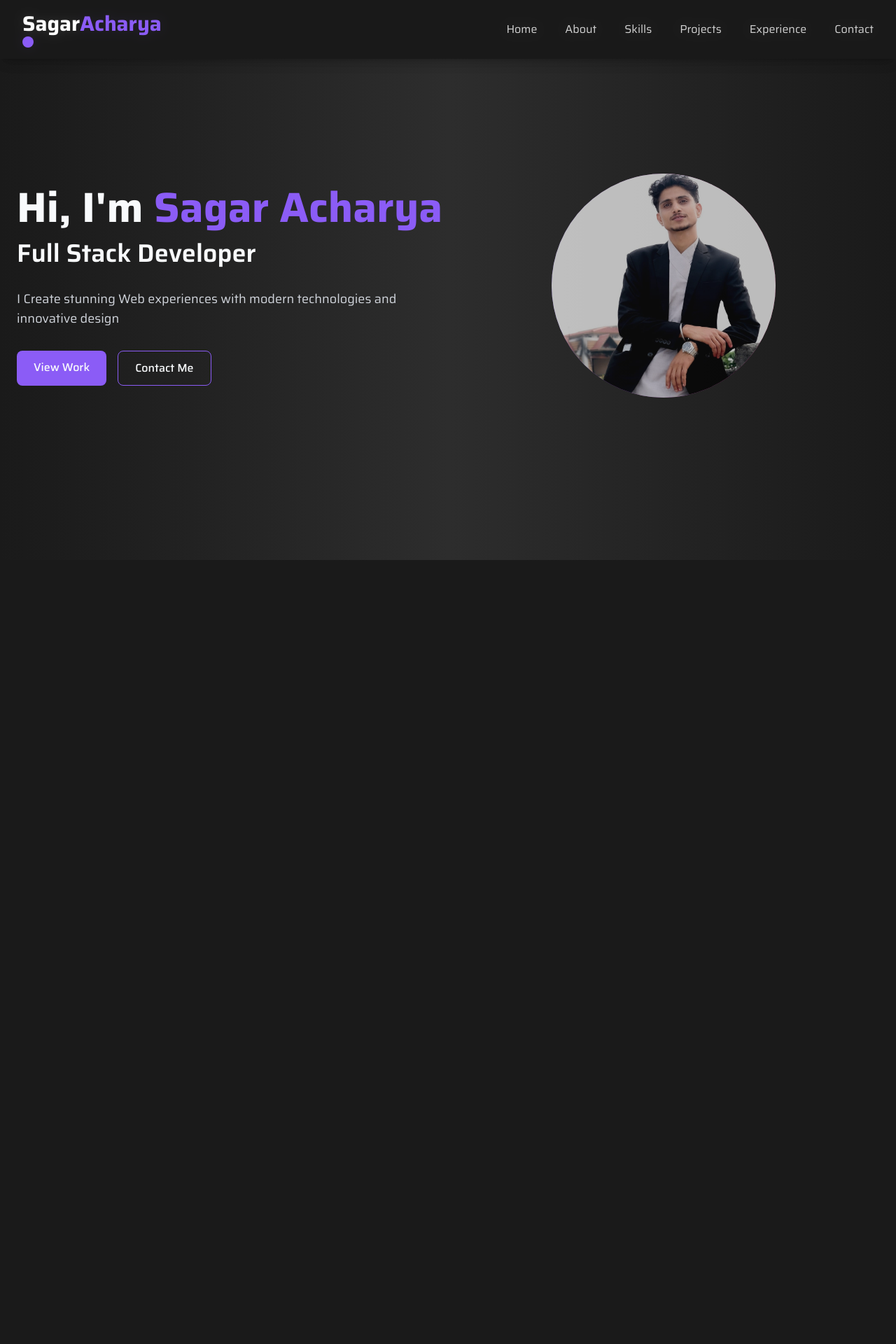
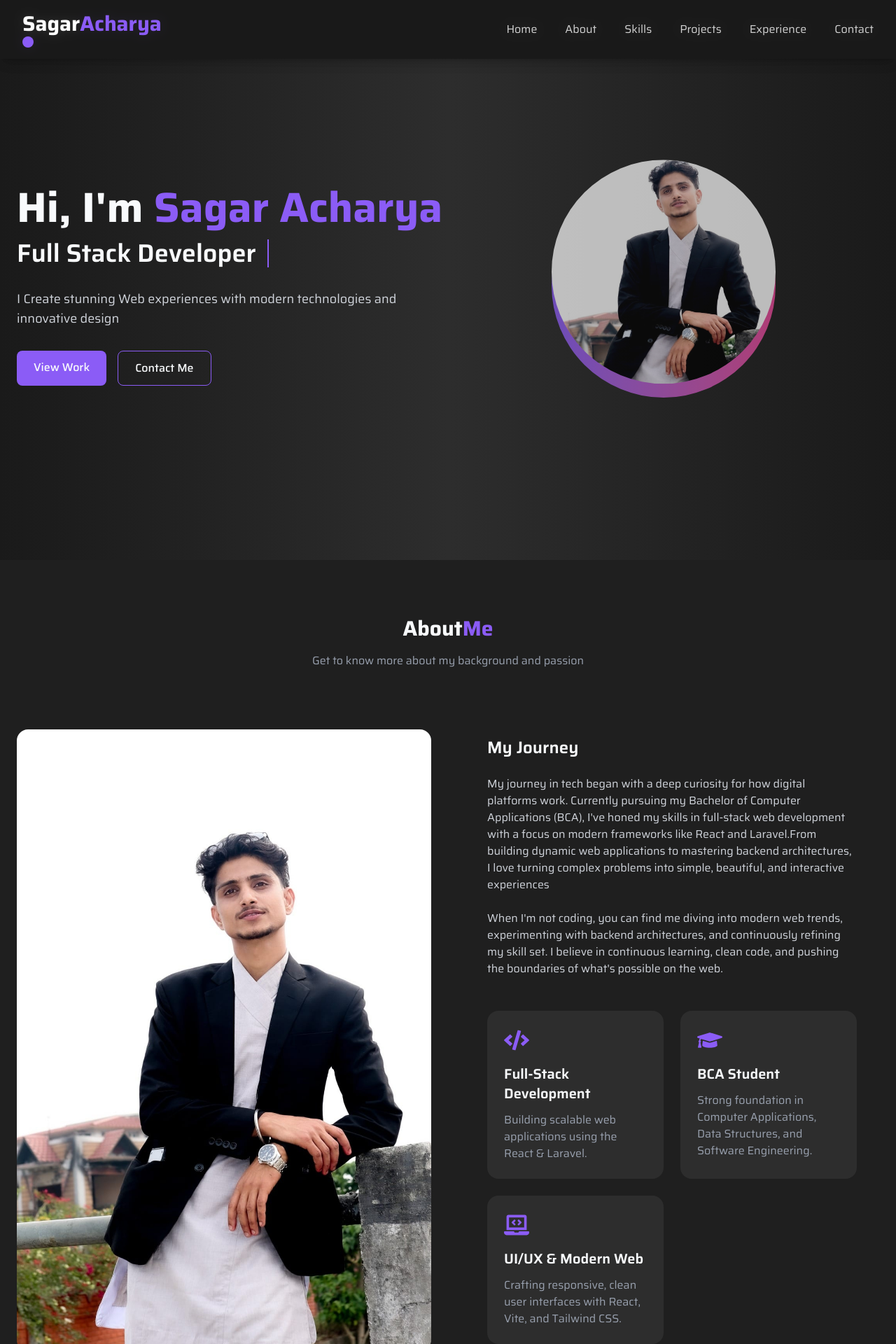
Before and after one commit to sagardacharya2000-w/sagar-portfolio, a React (Vite) app: page / in a window 1280 px wide. Shown: the top 1920 px of the page at 70% size. Before the commit the page ends 800 px from the top, so only its background shows below. Built offline with nearby package versions, Linux system fonts and the light colour scheme.

Commit message:
about section

```diff
--- /dev/null
+++ b/src/components/About.jsx
@@ -0,0 +1,79 @@
+import React from 'react'
+import {assets} from '../assets/assets'
+import {motion} from 'framer-motion'
+ import {aboutInfo} from '../constants/constants'
+const About = () => {
+  return (
+    <motion.div
+     initial={{opacity:0, y:50}}
+    whileInView={{opacity:1, y:0}}
+    transition={{duration:0.6, ease:"easeOut"}}
+    viewport={{once:true}}
+    id="about"
+    className='py-20 bg-dark-200'
+    >
+        <div className="container mx-0 px-6">
+            { /* Heading */}
+            <h2 className='text-3xl font-bold text-center mb-4'>About
+                <span className='text-purple'>Me</span>
+            </h2>
+            <p className="text-gray-400 text-center max-w-2xl mx-auto mb-16">Get to know more about my background and passion</p>
+
+            {/* image + my journey */}
+            <div className='flex flex-col md:flex-row items-center gap-12'>
+                {/* image */}
+                <div className='md:w-1/2 rounded-2xl overflow-hidden'>
+                < motion.img
+                initial={{opacity:0, y:50}}
+                whileInView={{opacity:1, y:0}}
+                  transition={{duration:0.9, ease:"easeOut"}}
+                viewport={{once:false, amount:0.2}}
+                className='w-full h-full object-cover'
+                src={assets.profileImg} alt="profile"/>
+
+                </div>
+                {/* text content */}
+                <motion.div
+                initial={{opacity:0, y:50}}
+                whileInView={{opacity:1, y:0}}
+                  transition={{duration:0.9, ease:"easeOut"}}
+                viewport={{once:false, amount:0.2}}
+                className='md:w-1/2'
+                >
+                    <div className='rounded-2xl p-8'>
+                        <h3 className='text-2xl font-semibold mb-6'>My Journey</h3>
+                        <p className='text-gray-300 mb-6'>My journey in tech began with a deep curiosity for how digital platforms work. Currently pursuing my Bachelor of Computer Applications (BCA), I've honed my skills in full-stack web development with a focus on modern frameworks like React and Laravel.From building dynamic web applications to mastering backend architectures, I love turning complex problems into simple, beautiful, and interactive experiences</p>
+                        <p className='text-gray-300 mb-12'>When I'm not coding, you can find me diving into modern web trends, experimenting with backend architectures, and continuously refining my skill set. I believe in continuous learning, clean code, and pushing the boundaries of what's possible on the web.</p>
+
+                        {/* cards */}
+                        <div className='grid grid-cols-1 md:grid-cols-2 gap-6'>
+                            {
+                                aboutInfo.map((data, index)=>(
+                                    <div key={index} className='bg-dark-300 rounded-2xl p-6 transition-transform duration-300 hover:-translate-y-2 cursor-pointer'>
+                                        <div className='text-purple text-4xl mb-4'>
+                                            <data.icon />
+
+                                        </div>
+                                        <h3 className='text-xl font-semibold mb-3'>{data.title}</h3>
+                                        <p className='text-gray-400'>{data.description}</p>
+
+                                    </div>
+                                ))
+                            }
+
+                        </div>
+
+                    </div>
+
+                </motion.div>
+            </div>
+        </div>
+
+    </motion.div>
+
+
+
+  )
+}
+
+export default About
--- a/src/components/Hero.jsx
+++ b/src/components/Hero.jsx
@@ -31,7 +31,16 @@ const Hero = () => {
             <div className='md:w-1/2 flex justify-center'>
             <div className='relative w-64 h-64 md:w-80 md:h-80'>
             <div className='absolute inset-0 rounded-full bg-gradient-to-r from-purple to-pink animate-pulse-slow opacity-70'>
-                <motion.img className='relative rounded-full w-64 h-64 md:w-80 md:h-80 object-cover z-10 animate-float'
+
+                <motion.img
+                 animate={{y:[0, -20, 0]}}
+                 transition={{
+                    duration: 4,
+                    repeat: Infinity,
+                    repeatType: "loop",
+                    ease: "easeInOut"
+                 }}
+                 className='relative rounded-full w-64 h-64 md:w-80 md:h-80 object-cover z-10 animate-float'
                  src={assets.profileImg} alt="profile"/>
 
 
--- /dev/null
+++ b/src/constants/constants.js
@@ -0,0 +1,19 @@
+import { FaCode, FaGraduationCap, FaLaptopCode } from "react-icons/fa";
+
+export const aboutInfo = [
+  {
+    icon: FaCode,
+    title: "Full-Stack Development",
+    description: "Building scalable web applications using the React & Laravel.",
+  },
+  {
+    icon: FaGraduationCap,
+    title: "BCA Student",
+    description: "Strong foundation in Computer Applications, Data Structures, and Software Engineering.",
+  },
+  {
+    icon: FaLaptopCode,
+    title: "UI/UX & Modern Web",
+    description: "Crafting responsive, clean user interfaces with React, Vite, and Tailwind CSS.",
+  },
+];
--- a/src/pages/Home.jsx
+++ b/src/pages/Home.jsx
@@ -1,12 +1,14 @@
 import React from 'react'
 import Navbar from '../components/Navbar'
 import Hero from '../components/Hero'
+import About from '../components/About'
 
 const Home = () => {
   return (
     <div>
       <Navbar />
       <Hero />
+      <About />
 
     </div>
   )
```
